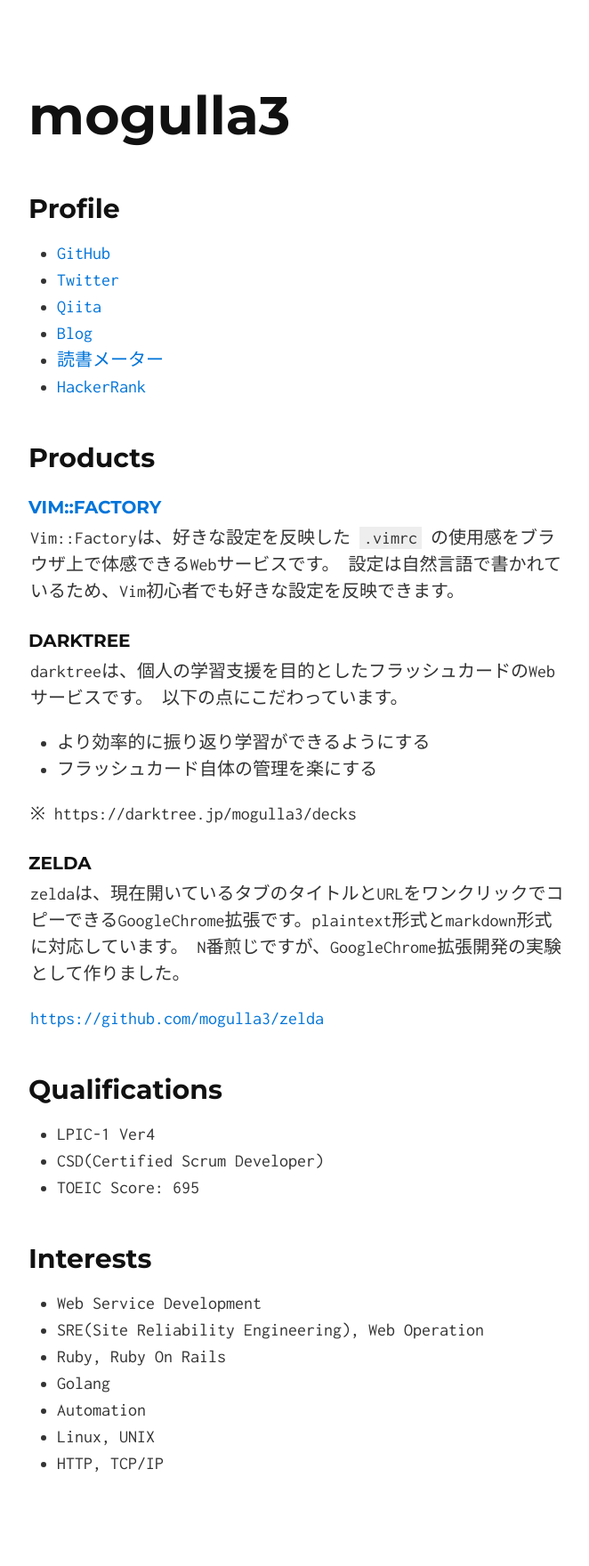
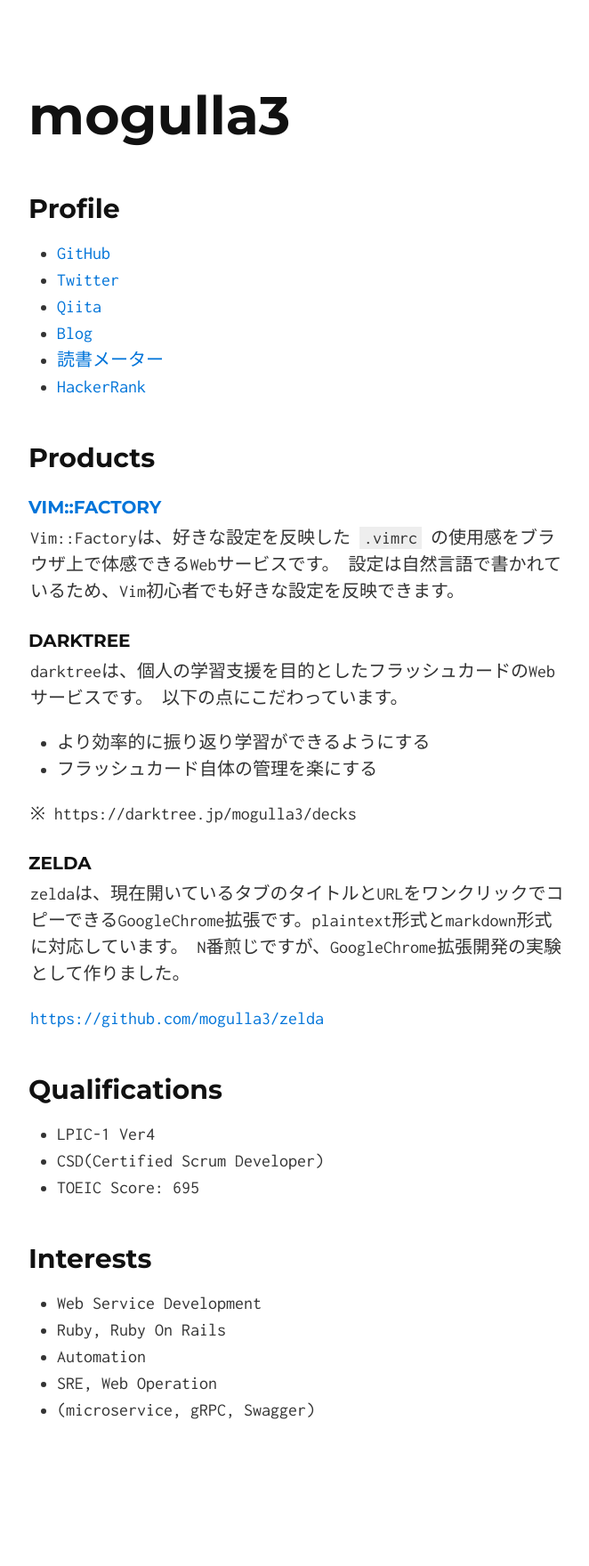
Before and after one commit to mogulla3/mogulla3.github.io, a Jekyll site: the page built from index.md, in a window 1280 px wide. Shown: the whole page at 89% size, without its empty margins (306-968 px from the left). Built offline with Jekyll 4.4.1, drawn with Linux system fonts in a browser that asks for light colours; our own code applies the rules of GitHub Pages for plain Markdown files; after the commit the page ends 1700 px from its top, so only the background shows below that.

Commit message:
Update interests

```diff
--- a/index.md
+++ b/index.md
@@ -44,9 +44,7 @@
 ## Interests
 
 - Web Service Development
-- SRE(Site Reliability Engineering), Web Operation
 - Ruby, Ruby On Rails
-- Golang
 - Automation
-- Linux, UNIX
-- HTTP, TCP/IP
+- SRE, Web Operation
+- (microservice, gRPC, Swagger)
```
Also changed, not shown: 1 other file.
